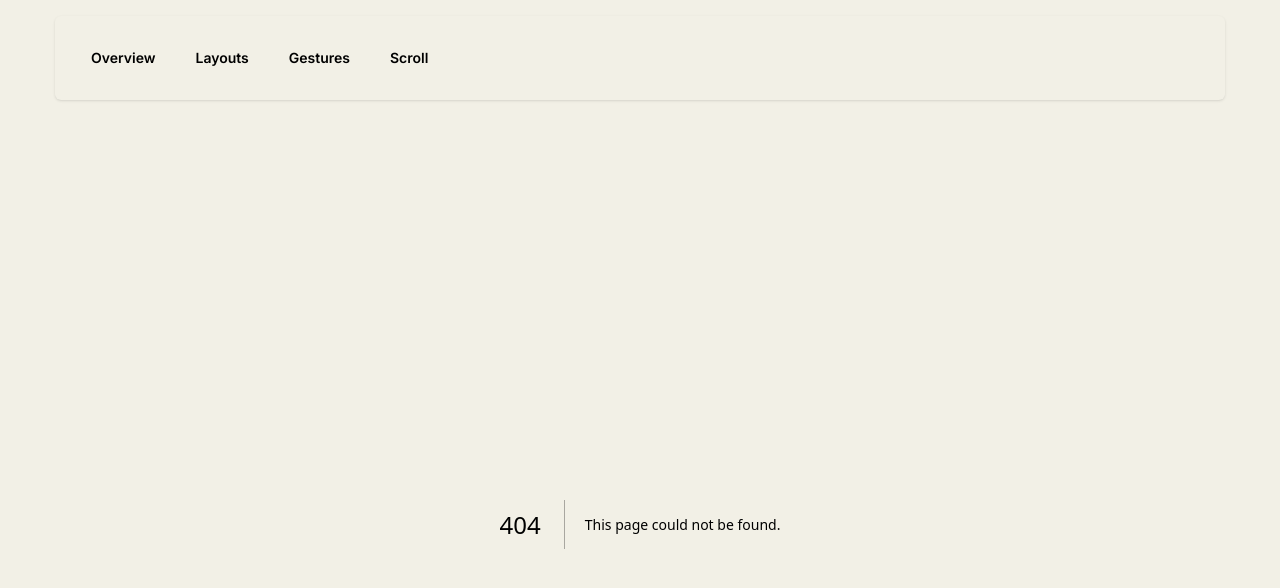
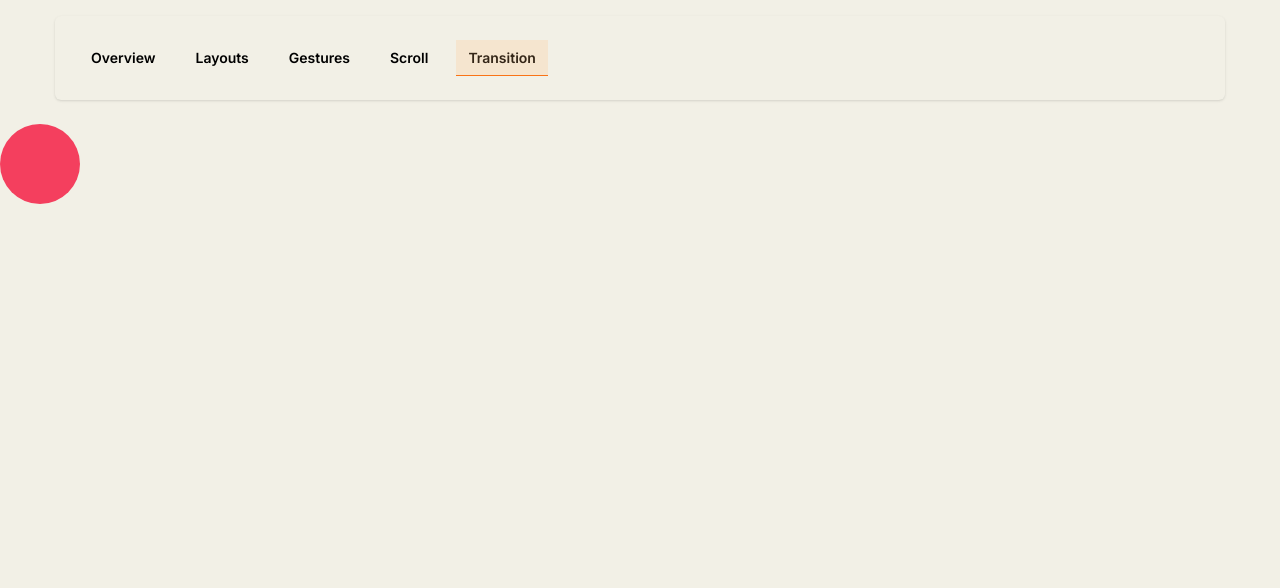
Before and after one commit to Ahsan-Ullah1871/Framer-motion, a Next.js app: page /transition in a window 1280 px wide. Before the commit this address had no page. Shown: the top 588 px of the page. Built offline with nearby package versions, Linux system fonts and the light colour scheme.

Commit message:
- transition practice done

```diff
--- /dev/null
+++ b/app/transition/page.tsx
@@ -0,0 +1,8 @@
+import Transition from "$/components/ByPages/Transition/Transition";
+import React from "react";
+
+const TransitionPage = () => {
+	return <Transition />;
+};
+
+export default TransitionPage;
--- /dev/null
+++ b/components/ByPages/Transition/Transition.tsx
@@ -0,0 +1,13 @@
+"use client";
+
+import Spring from "$/components/UI/FTransition/Spring";
+
+const Transition = () => {
+	return (
+		<div className=" space-y-10">
+			<Spring />
+		</div>
+	);
+};
+
+export default Transition;
--- /dev/null
+++ b/components/UI/FTransition/Spring.tsx
@@ -0,0 +1,26 @@
+import { useFollowPointer } from "$/hooks/use-follow-pointer";
+import React, { useRef } from "react";
+import { motion } from "framer-motion";
+
+const Spring = () => {
+	const ref = useRef(null);
+	const { x, y } = useFollowPointer(ref);
+	return (
+		<div className="w-full h-[400px]">
+			<motion.div
+				ref={ref}
+				className=" h-20 w-20 rounded-full  bg-rose-500"
+				animate={{ x, y }}
+				transition={{
+					type: "spring",
+					damping: 3,
+					stiffness: 50,
+					restDelta: 0.001,
+					mass: 1,
+				}}
+			/>
+		</div>
+	);
+};
+
+export default Spring;
--- a/components/UI/Headers/MainNavbar.tsx
+++ b/components/UI/Headers/MainNavbar.tsx
@@ -21,6 +21,10 @@ const MainNavbar = () => {
 		{
 			title: "Scroll",
 			href: "/scroll",
+		},
+		{
+			title: "Transition",
+			href: "/transition",
 		},
 	];
 
--- /dev/null
+++ b/hooks/use-follow-pointer.ts
@@ -0,0 +1,33 @@
+import { useState, RefObject, useEffect } from "react";
+
+export function useFollowPointer(ref: RefObject<HTMLElement>) {
+	const [point, setPoint] = useState({ x: 0, y: 0 });
+
+	useEffect(() => {
+		if (!ref.current) return;
+
+		const handlePointerMove = ({ clientX, clientY }: MouseEvent) => {
+			const element = ref.current!;
+
+			const x =
+				clientX -
+				element.offsetLeft -
+				element.offsetWidth / 2;
+			const y =
+				clientY -
+				element.offsetTop -
+				element.offsetHeight / 2;
+			setPoint({ x, y });
+		};
+
+		window.addEventListener("pointermove", handlePointerMove);
+
+		return () =>
+			window.removeEventListener(
+				"pointermove",
+				handlePointerMove
+			);
+	}, []);
+
+	return point;
+}
```
